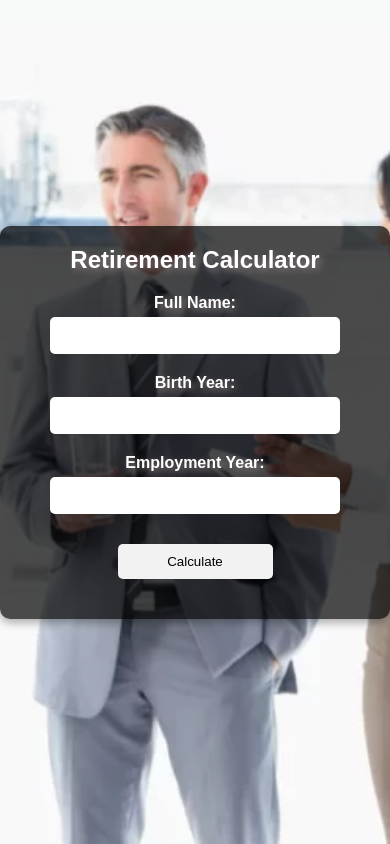
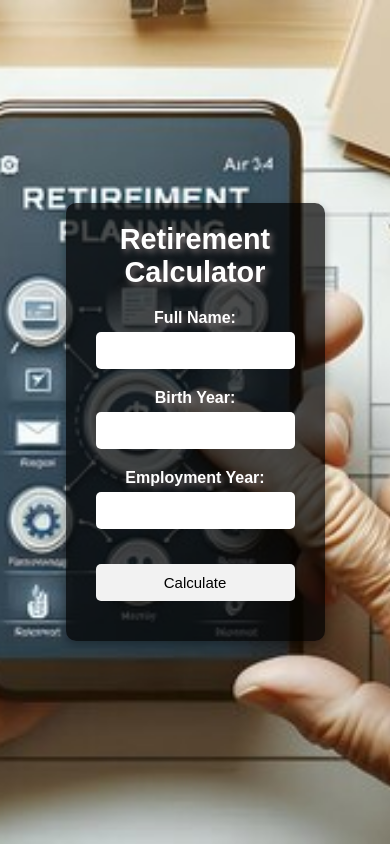
Before and after one commit to Zechariah2/Retirement-Calculator, a plain HTML site: page index.html in a window 390 px wide. Drawn offline with Linux system fonts and the light colour scheme.

Commit message:
second commit

```diff
--- a/code.css
+++ b/code.css
@@ -79,3 +79,76 @@ button:hover {
     font-size: 1.2em;
     text-transform: capitalize;
 }
+
+/* @media (max-width: 480px) {
+    .container {
+        padding: 15px;
+    }
+
+    input {
+        font-size: 14px;
+    }
+
+    button {
+        width: 100%;
+    }
+} */
+
+@media (max-width: 480px) {
+    body {
+        padding: 10px;
+        background: url(images/mobile.jpg);
+        background-position: center;
+        background-repeat: no-repeat;
+        background-size: cover;
+    }
+
+    .container {
+        padding: 15px 20px;
+        max-width: 90%; /* Adjust the width to fit smaller screens */
+    }
+
+    input, button {
+        font-size: 14px;
+        width: 100%; /* Ensure inputs and buttons span the full container width */
+    }
+
+    button {
+        margin-top: 15px;
+    }
+
+    h2 {
+        font-size: 1.5em;
+    }
+}
+
+/* For tablets (480px to 768px wide) */
+@media (max-width: 768px) {
+    .container {
+        padding: 20px 30px;
+        max-width: 70%; /* Slightly smaller width for tablets */
+    }
+
+    input, button {
+        font-size: 15px;
+    }
+
+    h2 {
+        font-size: 1.8em;
+    }
+}
+
+/* For desktops (larger than 768px) */
+@media (min-width: 769px) {
+    .container {
+        max-width: 400px;
+    }
+
+    input, button {
+        font-size: 16px;
+    }
+
+    h2 {
+        font-size: 2em;
+    }
+}
```
Also changed, not shown: images/mobile.jpg (added).
